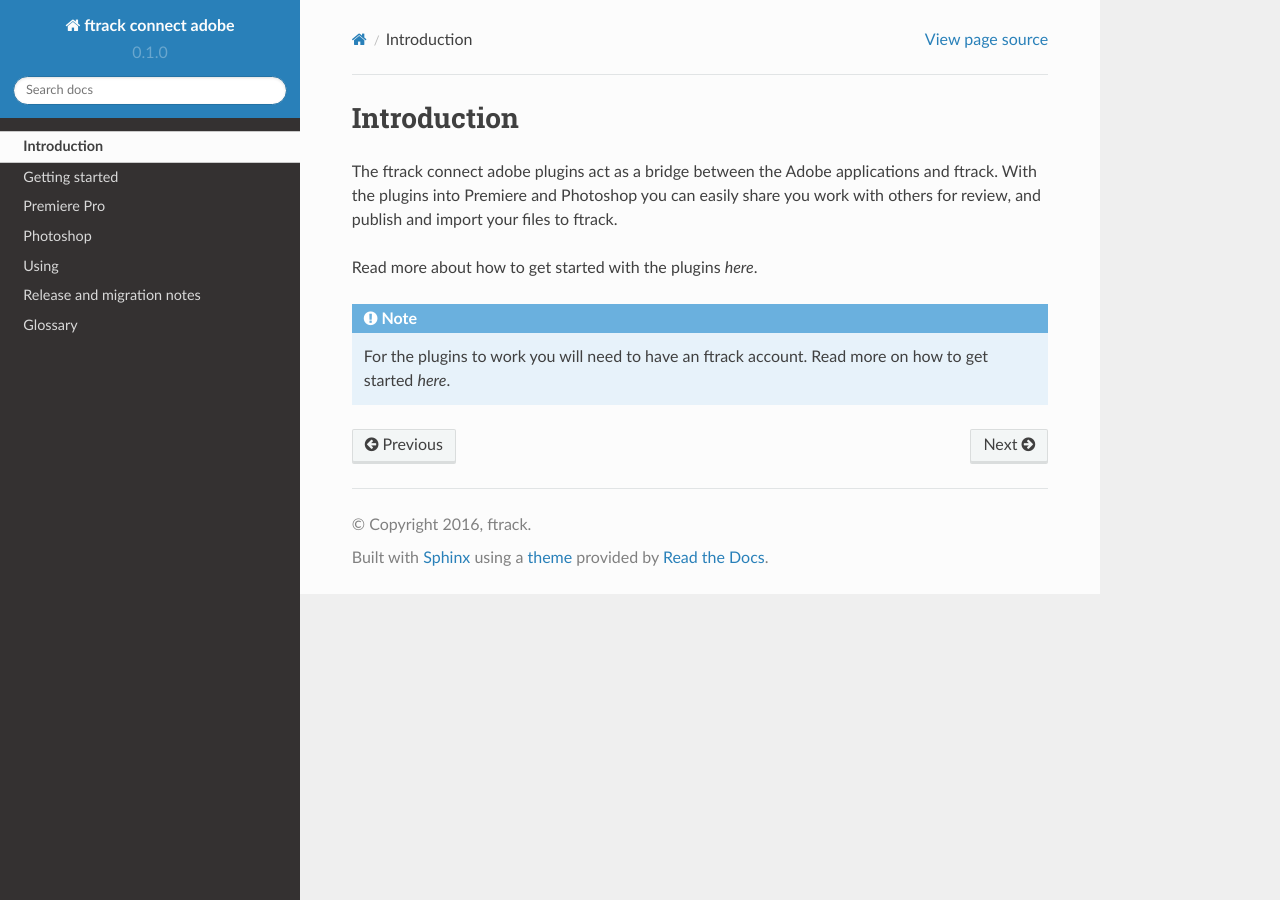
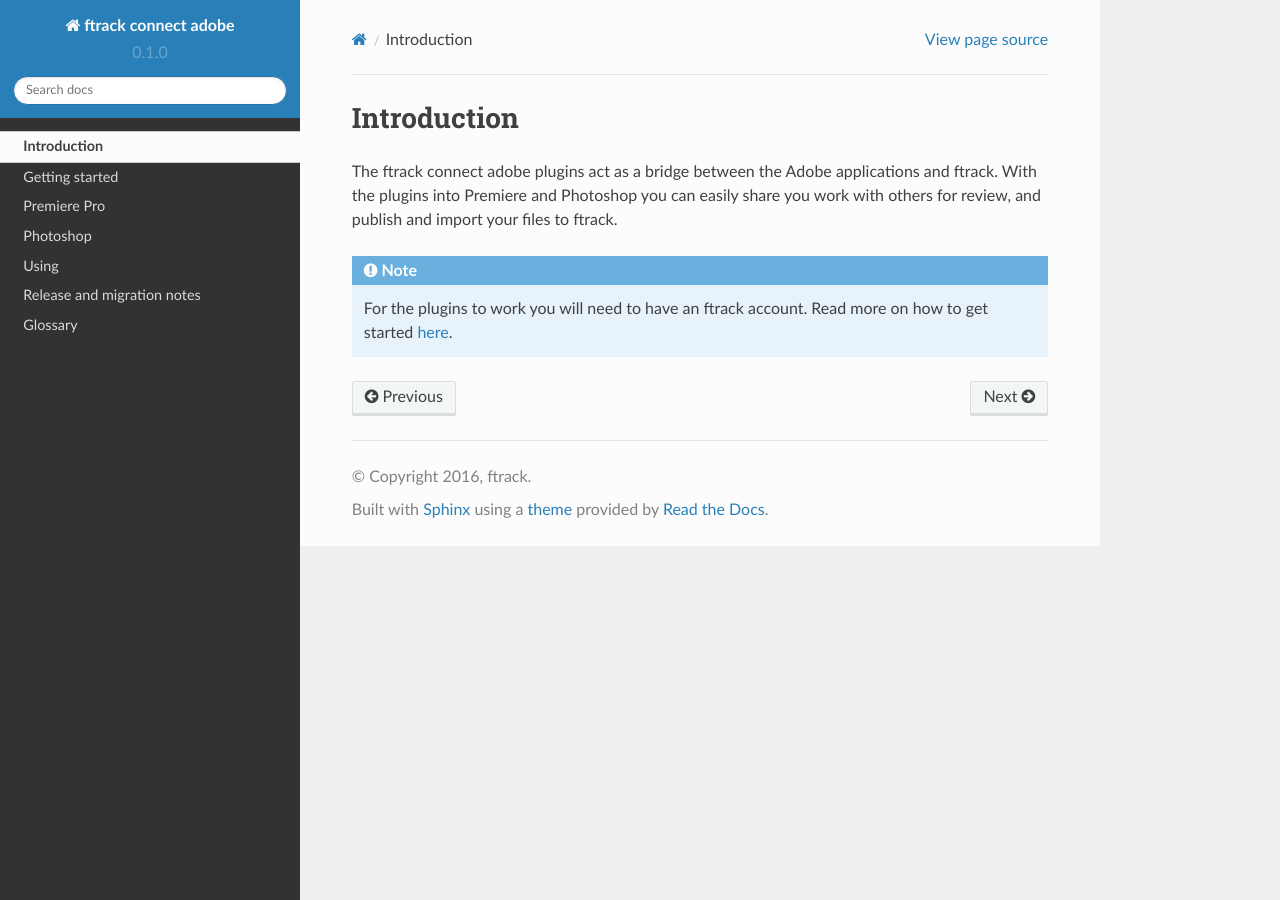
Before and after one commit to ftrackhq/ftrack-connect-spark-adobe, a Sphinx documentation site: the page built from doc/introduction.rst, in a window 1280 px wide. Built offline with Sphinx 7.4.7 and the Read the Docs theme 2.0.0, drawn with Linux system fonts in a browser that asks for light colours.

Commit message:
Fix missing link

```diff
--- a/doc/getting_started.rst
+++ b/doc/getting_started.rst
@@ -7,6 +7,8 @@ Getting started
 
 Getting started with the Adobe plugins is really easy, just follow this guide
 and you will be up and running in no time.
+
+.. _getting_started/signup:
 
 1. Signup to ftrack (only for new users)
 ----------------------------------------
--- a/doc/introduction.rst
+++ b/doc/introduction.rst
@@ -10,9 +10,7 @@ applications and ftrack. With the plugins into Premiere and Photoshop you can
 easily share you work with others for review, and publish and import your files
 to ftrack.
 
-Read more about how to get started with the plugins `here`.
-
 .. note::
 
     For the plugins to work you will need to have an ftrack account. Read more
-    on how to get started `here`.
+    on how to get started :ref:`here <getting_started/signup>`.
```
